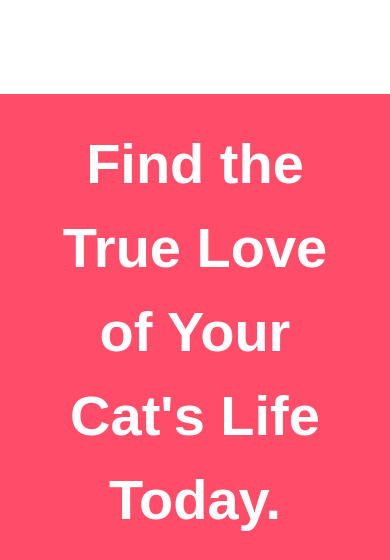
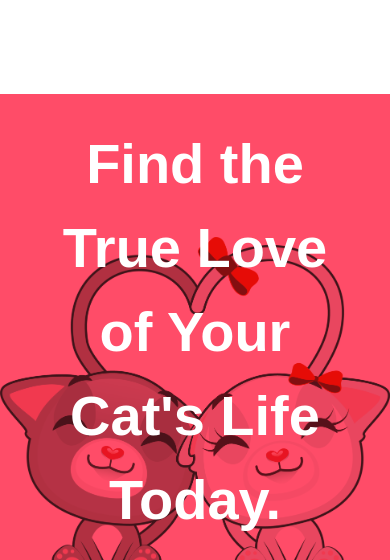
Before and after one commit to Meganathanrbm/Project-4---tincat, a plain HTML site: page index.html in a window 390 px wide. Shown: the part 4242-4802 px from the top of the page. Drawn offline with nearby package versions, Linux system fonts and the light colour scheme.

Commit message:
Update styles.css

```diff
--- a/css/styles.css
+++ b/css/styles.css
@@ -175,7 +175,7 @@ p{
         text-align: center;
     }
     #cta{
-        background-image: url('/TinDog-Start-master/images/two-cat.png');
+        background-image: url('/images/two-cat.png');
         background-size:contain;
         background-repeat: no-repeat;
         background-position: center;
```
